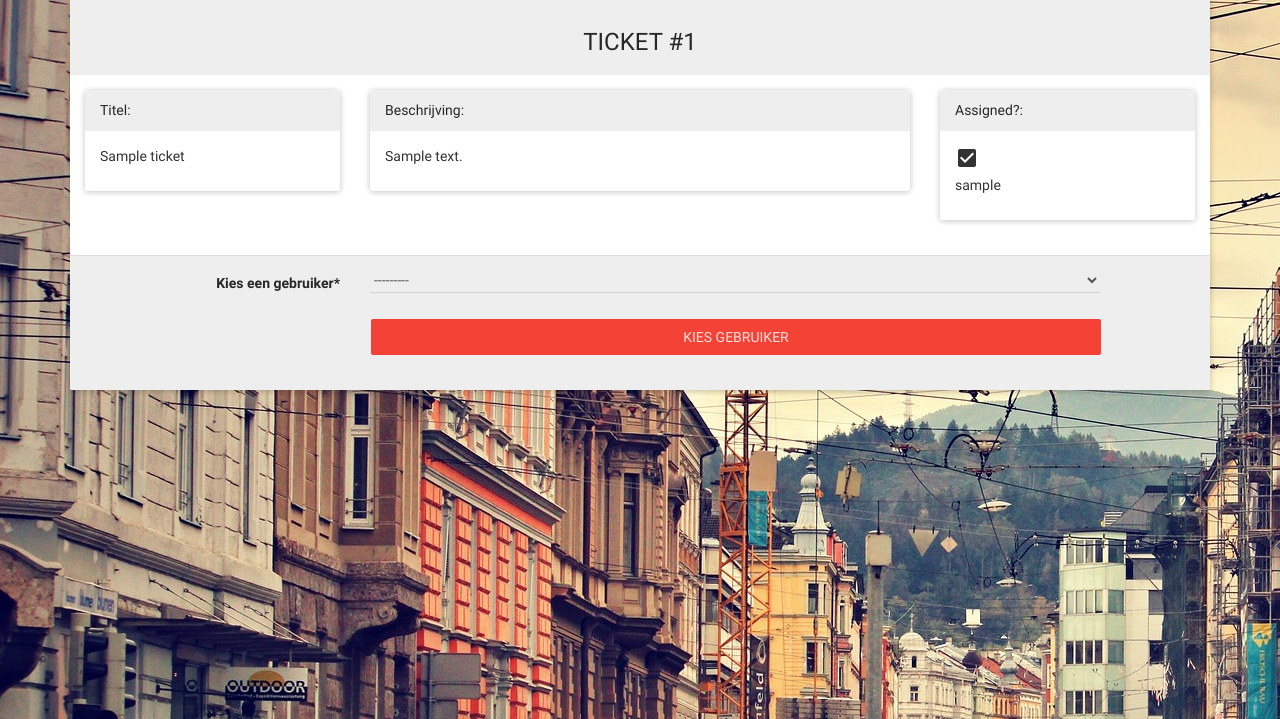
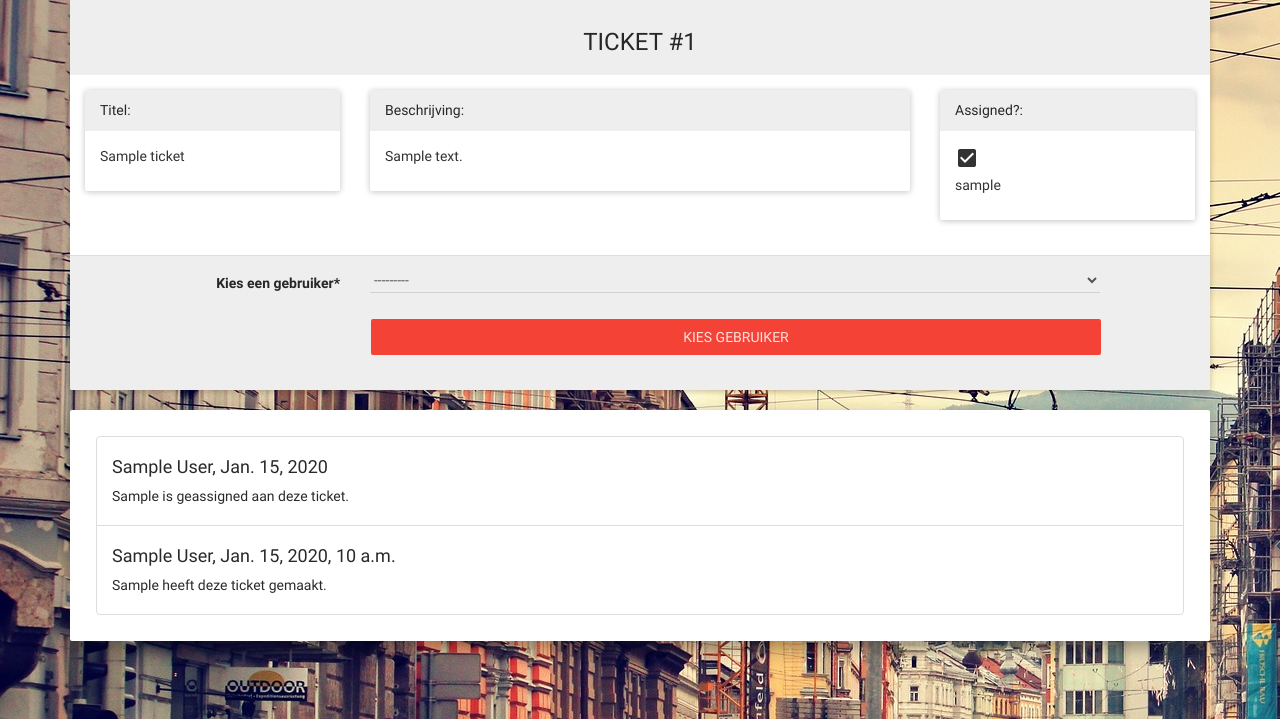
Before and after one commit to GuusHamm/TicketSysteem2.0, a Django app: page /tickets/view/1 in a window 1280 px wide. Shown: the part 81-800 px from the top of the page. Run offline with Django 3.2, Linux system fonts and the light colour scheme; a user stored in the database is signed in; tables that the repository leaves empty hold one stand-in row (values such as "Sample post"); some libraries are stand-ins or nearby versions.

```diff
--- a/requirements.txt
+++ b/requirements.txt
@@ -3,3 +3,4 @@ django-debug-toolbar
 django-crispy-forms
 psycopg2
 django_stackoverflow_trace
+docutils
--- a/templates/tickets/view.html
+++ b/templates/tickets/view.html
@@ -55,4 +55,37 @@
             {% endif %}
         </div>
     </div>
+    <div class="well well-lg">
+        {% if ticket.status == "CLOSED" %}
+            <div class="list-group-item list-group-item-danger">
+                <div class="list-group-item-heading">
+                    <h4>Ticket Closed</h4>
+                </div>
+            </div>
+        {% endif %}
+
+        {% if ticket.assigned %}
+            <div class="list-group-item">
+                <div class="list-group-item-heading">
+                    <h4>{{ ticket.assigned_to.first_name }} {{ ticket.assigned_to.last_name }}, {{ ticket.assignment_date }}</h4>
+                </div>
+                <div class="list-group-item-text">
+                    <p>
+                        {{ ticket.assigned_to.first_name }} is geassigned aan deze ticket.
+                    </p>
+                </div>
+            </div>
+        {% endif %}
+
+        <div class="list-group-item">
+            <div class="list-group-item-heading">
+                <h4>{{ ticket.creator.first_name }} {{ ticket.creator.last_name }}, {{ ticket.created_at }}</h4>
+            </div>
+            <div class="list-group-item-text">
+                <p>
+                    {{ ticket.creator.first_name }} heeft deze ticket gemaakt.
+                </p>
+            </div>
+        </div>
+    </div>
 {% endblock %}
--- a/tickets/views.py
+++ b/tickets/views.py
@@ -4,7 +4,7 @@ from django.contrib.auth.decorators import login_required
 from django.contrib.auth.models import User
 from django.core.mail import EmailMessage
 from django.shortcuts import render, redirect, get_object_or_404
-
+from ticketsysteem import settings
 # Create your views here.
 from django.utils.decorators import method_decorator
 from django.views.generic import View
@@ -14,15 +14,44 @@ from tickets.models import SpecificItem, Item, Location, Ticket
 
 
 class IndexView(View):
+    """
+Server as a landing page.
+
+**Context**
+
+``number_of_tickets``
+    The number of total tickets in the ticketsystem at any given time
+``number_open_of_tickets``
+    The number of open tickets in the ticketsystem at any given time
+
+**Template:**
+
+:template:`tickets/index.html`
+"""
+
     def get(self, request):
         context = {}
         context["number_of_tickets"] = Ticket.objects.count()
-        context["number_of_open_tickets"] = Ticket.objects.filter(assigned=False).count()
+        context["number_of_open_tickets"] = Ticket.objects.filter(assigned=False).exclude(status="CLOSED").count()
 
         return render(request, 'tickets/index.html', context)
 
 
 class NewTicketView(View):
+    """
+Page to create a new ticket :model:`tickets.Ticket`,
+ when the form is valid a mail will be sent to the ticket creator and site managers.
+
+
+**Context**
+
+``form``
+    The TicketForm Form
+
+**Template:**
+
+:template:`tickets/new.html`
+"""
     context = {}
 
     @method_decorator(login_required)
@@ -36,42 +65,61 @@ class NewTicketView(View):
         form = TicketForm(request.POST)
 
         valid = form.is_valid()
+        # first off all we check if the form is valid
         if valid:
+            # This check's if the item the user has selected exists in the location.
+            # This solution is not optimal but it works, The ideal solution would be to use AJAX
+            specific_items = SpecificItem.objects.filter(item=Item.objects.get(id=form.data['item']),
+                                                        location=Location.objects.get(id=form.data['location']))
+            if specific_items.count() > 0:
+                specific_item = specific_items.first()
 
-            specific_item = SpecificItem.objects.filter(item=Item.objects.get(id=form.data['item']),
-                                                        location=Location.objects.get(id=form.data['location']))
-            if specific_item.count() > 0:
-                test = specific_item.first()
-
+                # We create the ticket here
                 ticket = Ticket(creator=request.user, description=form.cleaned_data['description'],
-                                item=test, title=form.cleaned_data['title'])
-
+                                item=specific_item, title=form.cleaned_data['title'])
+                # And we save it, this will trigger the TicketHandler
                 ticket.save()
 
-                mail_body = 'Je hebt een ticket aangemaakt op het ticketsysteem \n' + \
-                            ' bekijk de vooruitgang van je ticket op ' + '' \
-                                                                         'ticketsysteem.guushamm.tech/tickets/view/{}'.format(
-                    ticket.id)
+                # We only want the system to send a mail when Debug is False, therefor we check it here
+                if not settings.DEBUG:
+                    mail_body = 'Je hebt een ticket aangemaakt op het ticketsysteem \n' + \
+                                ' bekijk de vooruitgang van je ticket op ' + '' \
+                                                                             'http://ticketsysteem.guushamm.tech/tickets/view/{}'.format(
+                        ticket.id)
 
-                mail_subject = 'Ticket#{} aangemaakt'.format(ticket.id)
+                    mail_subject = 'Ticket#{} aangemaakt'.format(ticket.id)
 
-                email = EmailMessage(mail_subject, mail_body, to=[request.user.email])
-                email.send()
-
-                # mail_managers(mail_subject,  'Er is een ticket gemaakt: {}, {}, {} '.format(ticket.title, ticket.item, ticket.creator))
-
+                    email = EmailMessage(mail_subject, mail_body, to=[request.user.email])
+                    email.send()
+                # If we get to this point we have succesfully created a ticket. So we let the user know that
                 messages.success(request, "Ticket succesvol aangemaakt")
                 return redirect("tickets:view", ticket_id=ticket.id)
             else:
+                # If we get here the item is not on the chosen location, so we let the user know
                 messages.info(request, "Het gekozen item bestaat niet op deze locatie")
                 return render(request, 'tickets/new.html', self.context)
 
         else:
+            # The form has not been correctly filled in, so we let the user know.
             messages.warning(request, "Whoops het formulier is niet goed ingevuld")
             return render(request, 'tickets/new.html', self.context)
 
 
 class ViewTicketView(View):
+    """
+Shows a specific Ticket, :model:`tickets.Ticket`
+
+**Context**
+
+``ticket``
+  The requested ticket
+``form``
+  The ClaimUserForm
+
+**Template:**
+
+:template:`tickets/index.html`
+"""
     @method_decorator(login_required)
     def get(self, request, ticket_id):
         context = {}
--- a/ticketsysteem/settings.py
+++ b/ticketsysteem/settings.py
@@ -48,6 +48,7 @@ INSTALLED_APPS = [
     'accounts',
     'crispy_forms',
     'debug_toolbar',
+    'django.contrib.admindocs',
 ]
 
 MIDDLEWARE_CLASSES = [
@@ -59,6 +60,7 @@ MIDDLEWARE_CLASSES = [
     'django.contrib.auth.middleware.SessionAuthenticationMiddleware',
     'django.contrib.messages.middleware.MessageMiddleware',
     'django.middleware.clickjacking.XFrameOptionsMiddleware',
+    'django.contrib.admindocs.middleware.XViewMiddleware',
 ]
 
 if DEBUG:
--- a/ticketsysteem/urls.py
+++ b/ticketsysteem/urls.py
@@ -19,6 +19,7 @@ from django.contrib import admin
 from tickets.views import IndexView
 
 urlpatterns = [
+    url(r'^admin/doc/', include('django.contrib.admindocs.urls')),
     url(r'^admin/', include(admin.site.urls)),
     url(r'^accounts/', include("accounts.urls", namespace="account")),
     url(r'^tickets/', include("tickets.urls", namespace="tickets")),
```
Also changed, not shown: tickets/admin.py (+9 -1 lines), tickets/models.py (+67 -32 lines), tickets/migrations/0006_auto_20160709_1546.py (added).
